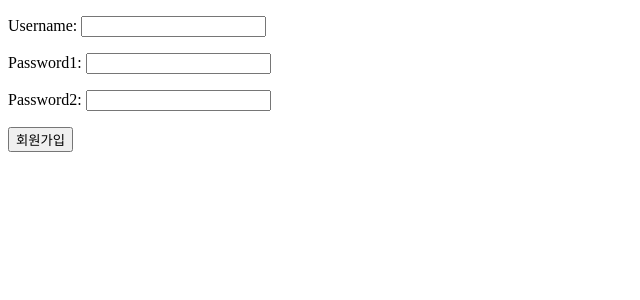
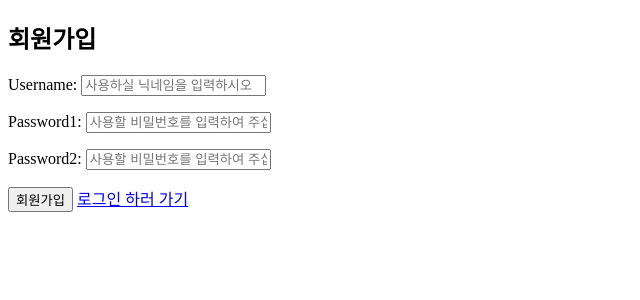
Before and after one commit to minesp3164/handling_student, a Django app: page /user/signup/ in a window 1280 px wide. Shown: the top 300 px of the page, without its empty margins (0-640 px from the left). Run offline with Django 4.2, Linux system fonts and the light colour scheme.

Commit message:
feat: 회원가입 과 로그인 간 이동 and placeholder 조정

```diff
--- a/templates/user/login.html
+++ b/templates/user/login.html
@@ -10,6 +10,7 @@
     {%csrf_token%}
     {{form.as_p}}
     <button type="submit"> 로그인 </button>
+    <a href="/user/signup/">회원가입 하기</a>
   </form>
 </body>
 </html>
--- a/templates/user/signup.html
+++ b/templates/user/signup.html
@@ -6,9 +6,11 @@
 </head>
 <body>
   <form method="post" enctype="multipart/form-data">
+    <h2>회원가입</h2>
     {%csrf_token%}
     {{form.as_p}}
     <button type="submit">회원가입</button>
+    <a href="/user/login">로그인 하러 가기</a>
   </form>
 </body>
 </html>
--- a/user/forms.py
+++ b/user/forms.py
@@ -3,22 +3,36 @@ from django import forms
 
 class LoginForm(forms.Form):
     username = forms.CharField(min_length=3,
-                        widget=forms.TextInput(
-                            attrs={
-                                "placeholder": "사용자 명을 입력하여 주시오."
+                            widget=forms.TextInput(
+                                attrs={
+                                    "placeholder": "사용자 명을 입력하여 주시오."
                                 },
                             ),
-                        )
+                            )
     password = forms.CharField(min_length=4,
-                                widget=forms.PasswordInput(
-                                    attrs={
+                            widget=forms.PasswordInput(
+                                attrs={
                                     "placeholder": "비밀번호를 입력하여 주시오."
                                 },
                             ),
-                        )
+                            )
 
 
 class SignupForm(forms.Form):
-    username = forms.CharField()
-    password1 = forms.CharField(widget=forms.PasswordInput)
-    password2 = forms.CharField(widget=forms.PasswordInput)
+    username = forms.CharField(widget=forms.TextInput(
+        attrs={
+            "placeholder": "사용하실 닉네임을 입력하시오"
+        },
+    ), )
+    password1 = forms.CharField(widget=forms.PasswordInput(
+        attrs={
+            "placeholder": "사용할 비밀번호를 입력하여 주십시오"
+        },
+    ),
+    )
+    password2 = forms.CharField(widget=forms.PasswordInput(
+        attrs={
+            "placeholder": "사용할 비밀번호를 입력하여 주십시오"
+        },
+    ),
+    )
```
